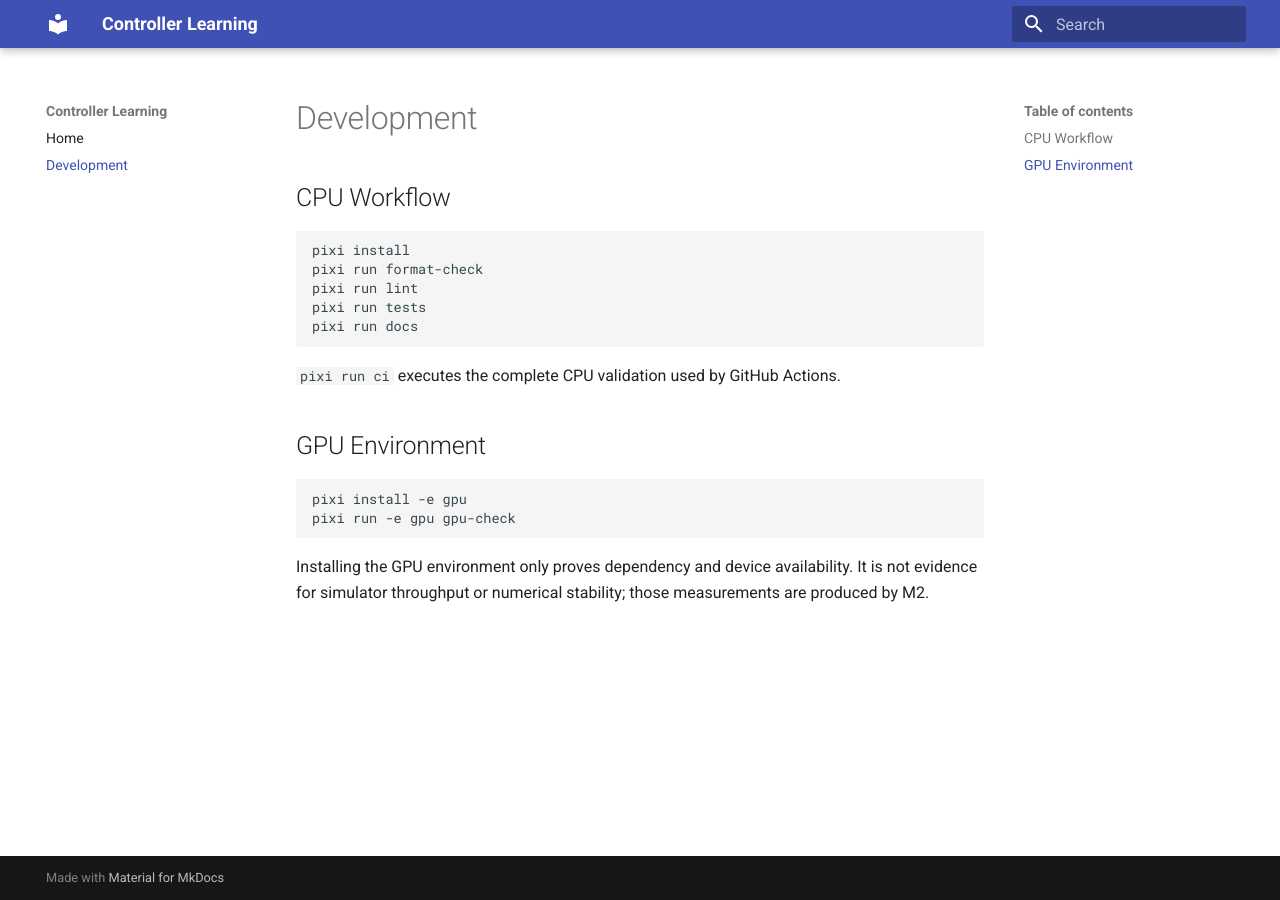
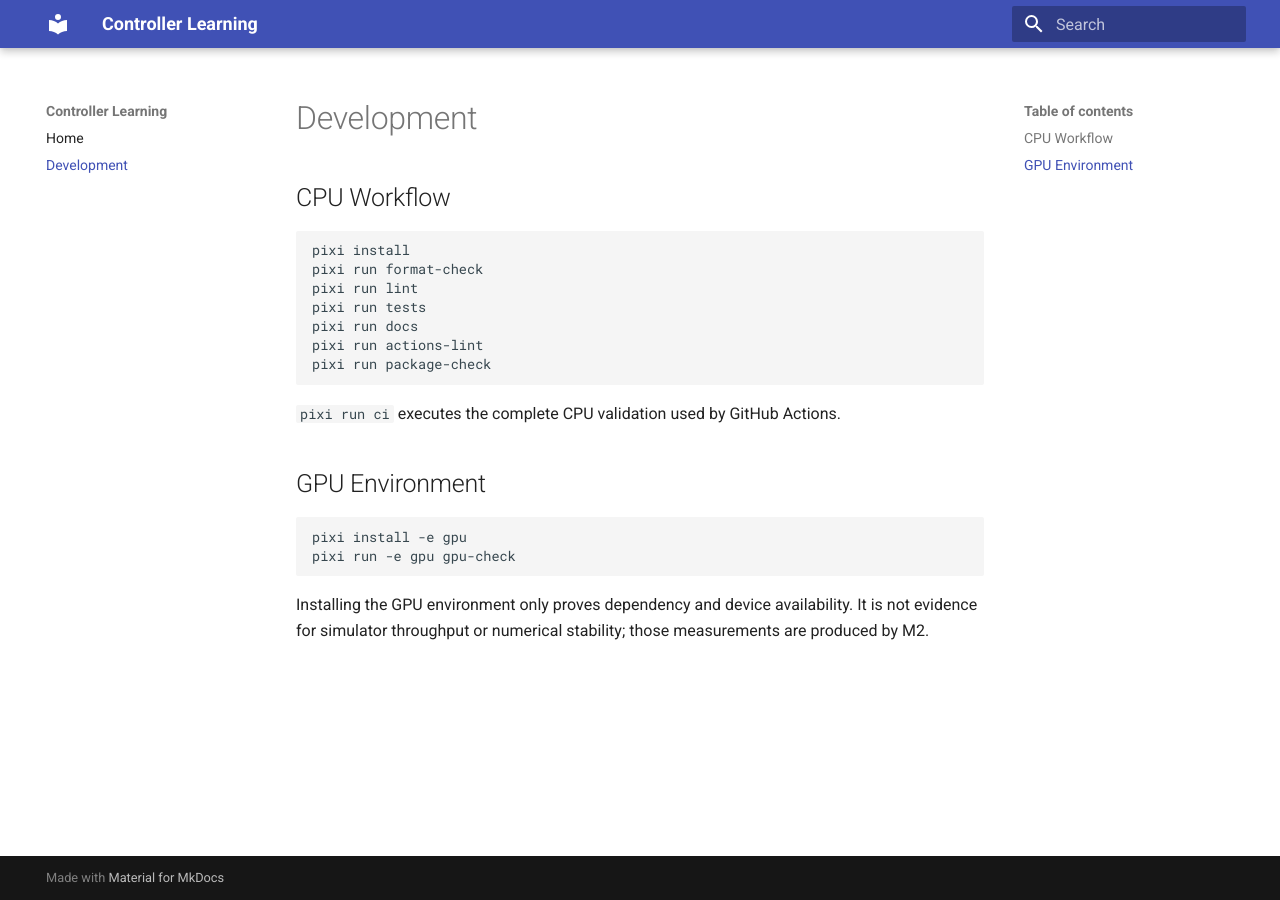
Before and after one commit to AojiLi/controller-learning, an MkDocs documentation site: the page built from docs/development.md, in a window 1280 px wide. Built offline with MkDocs 1.6.1 and Material for MkDocs 9.7.7, drawn with Linux system fonts in a browser that asks for light colours.

````diff
--- a/docs/development.md
+++ b/docs/development.md
@@ -8,6 +8,8 @@ pixi run format-check
 pixi run lint
 pixi run tests
 pixi run docs
+pixi run actions-lint
+pixi run package-check
 ```
 
 `pixi run ci` executes the complete CPU validation used by GitHub Actions.
````
Also changed, not shown: STATUS.md (+2 -1 lines), pyproject.toml (+7 -1 lines), 1 other file.
